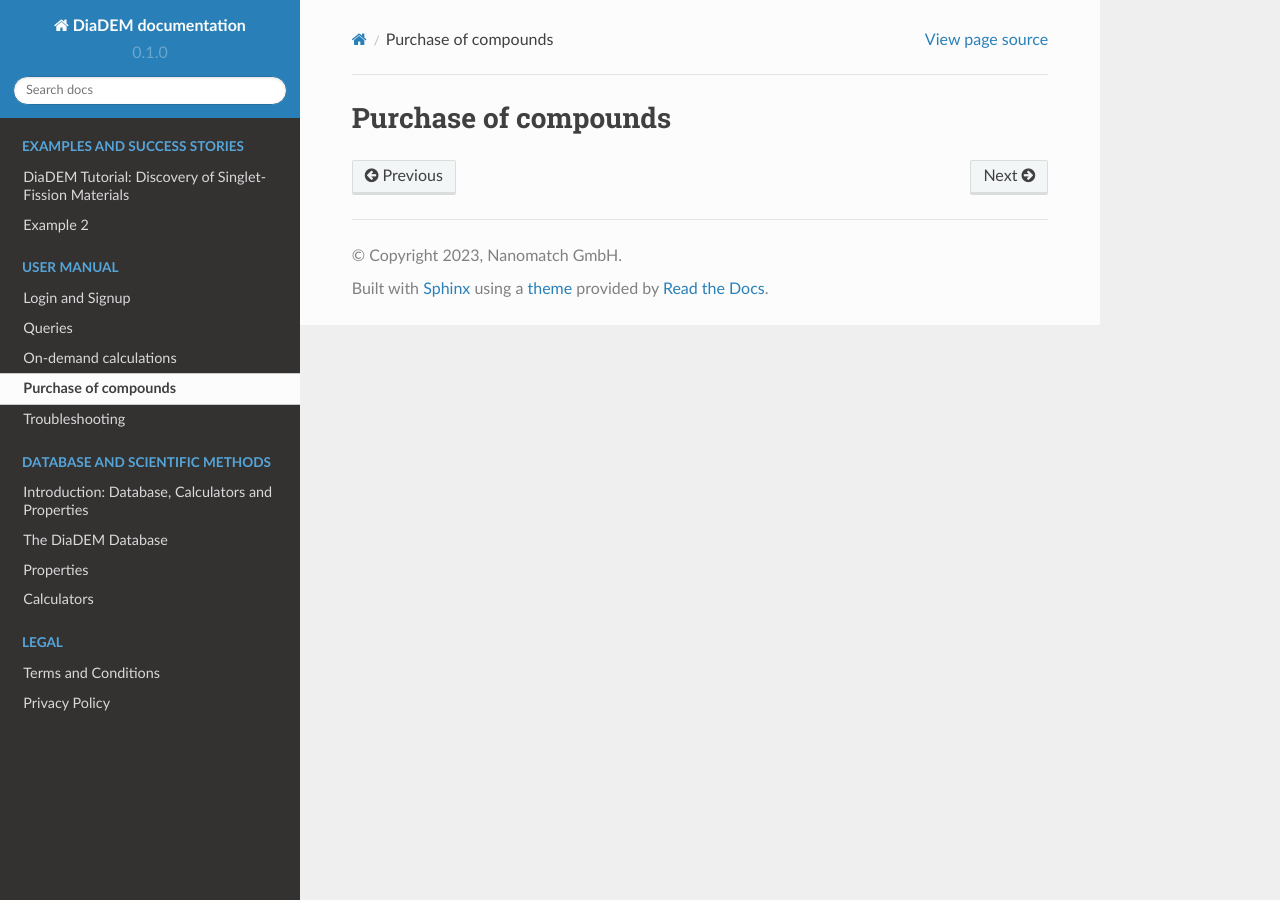
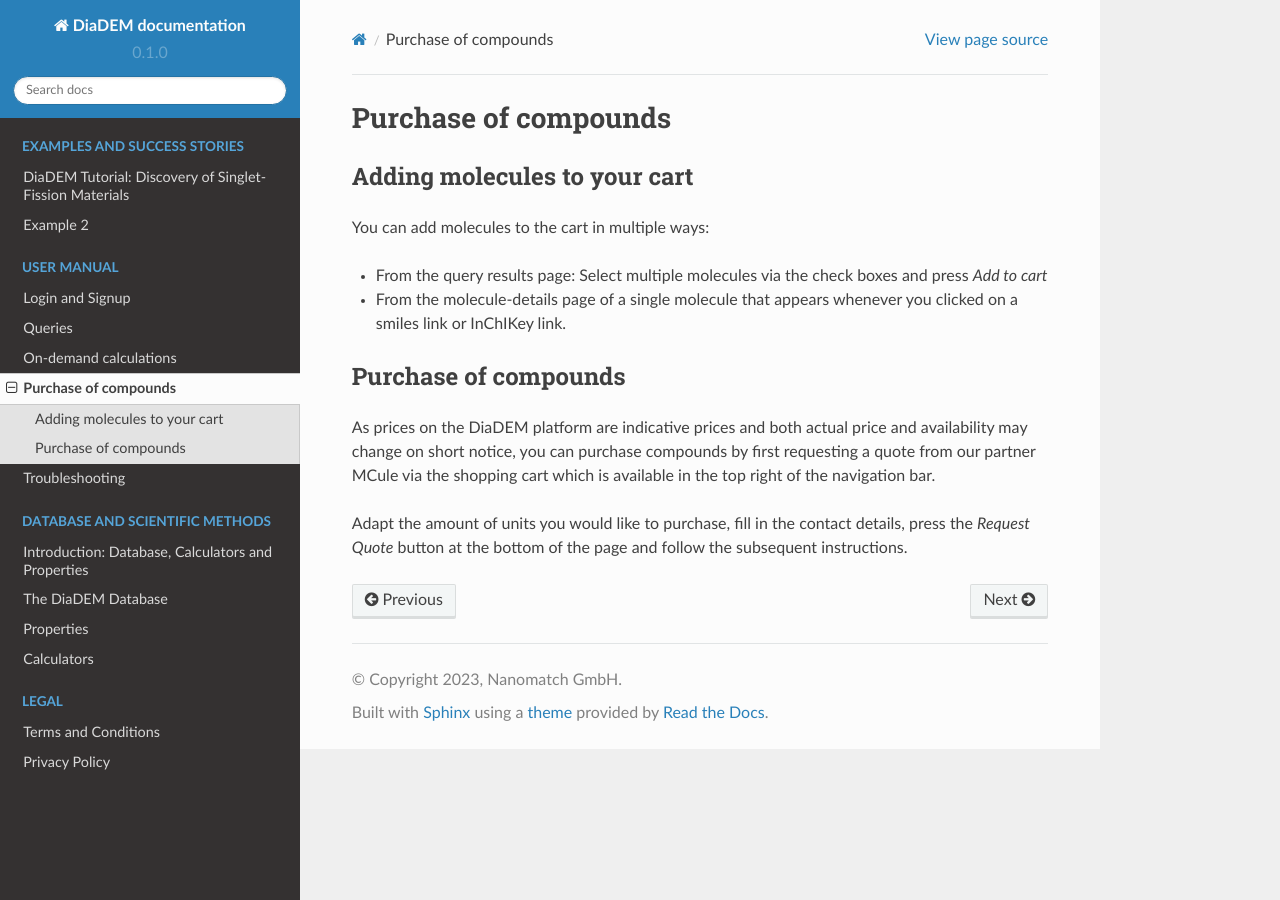
Before and after one commit to diadem-platform/diadem-docs, a Sphinx documentation site: the page built from docs/source/manual/cart.rst, in a window 1280 px wide. Built offline with Sphinx 7.4.7 and the Read the Docs theme 2.0.0, drawn with Linux system fonts in a browser that asks for light colours.

Commit message:
Added first version of cart. Cart needs modifications to include amount of material in mg, etc.

```diff
--- a/docs/source/manual/cart.rst
+++ b/docs/source/manual/cart.rst
@@ -2,3 +2,17 @@
 
 Purchase of compounds
 ======================
+
+Adding molecules to your cart
+------------------------------
+
+You can add molecules to the cart in multiple ways:
+
+* From the query results page: Select multiple molecules via the check boxes and press *Add to cart*
+* From the molecule-details page of a single molecule that appears whenever you clicked on a smiles link or InChIKey link.
+
+Purchase of compounds
+---------------------
+As prices on the DiaDEM platform are indicative prices and both actual price and availability may change on short notice, you can purchase compounds by first requesting a quote from our partner MCule via the shopping cart which is available in the top right of the navigation bar.
+
+Adapt the amount of units you would like to purchase, fill in the contact details, press the *Request Quote* button at the bottom of the page and follow the subsequent instructions.
```
